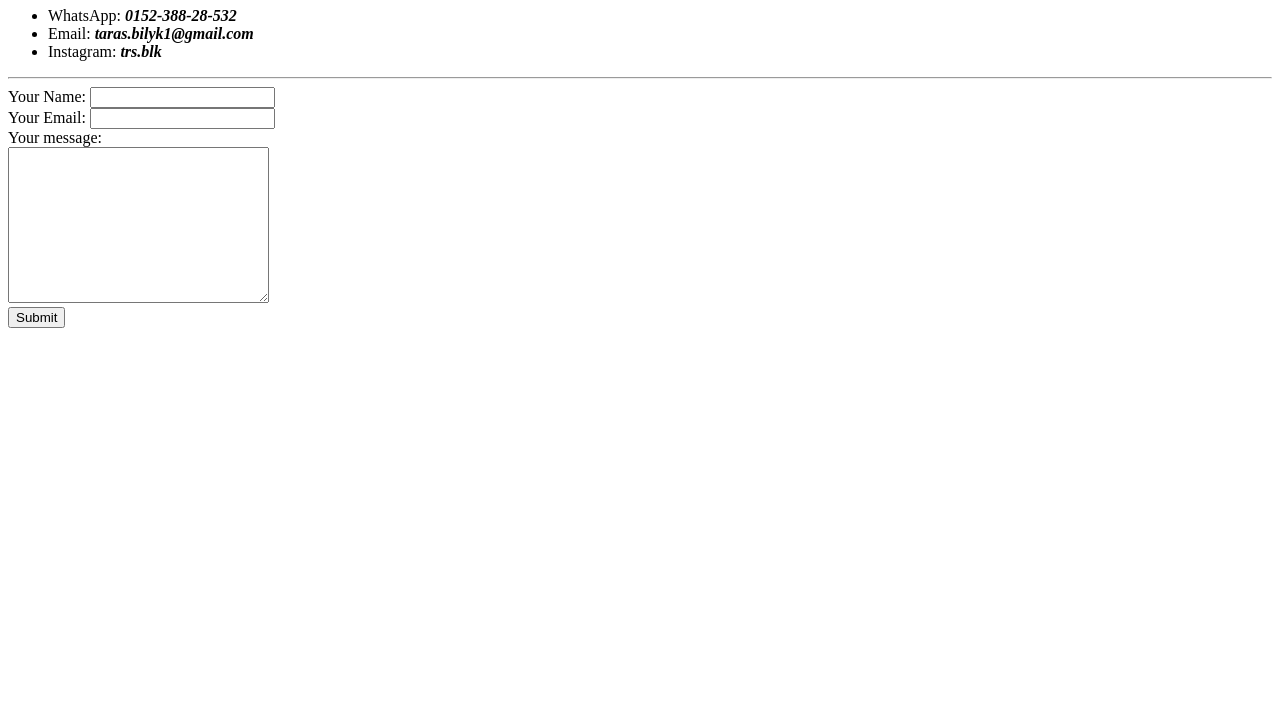
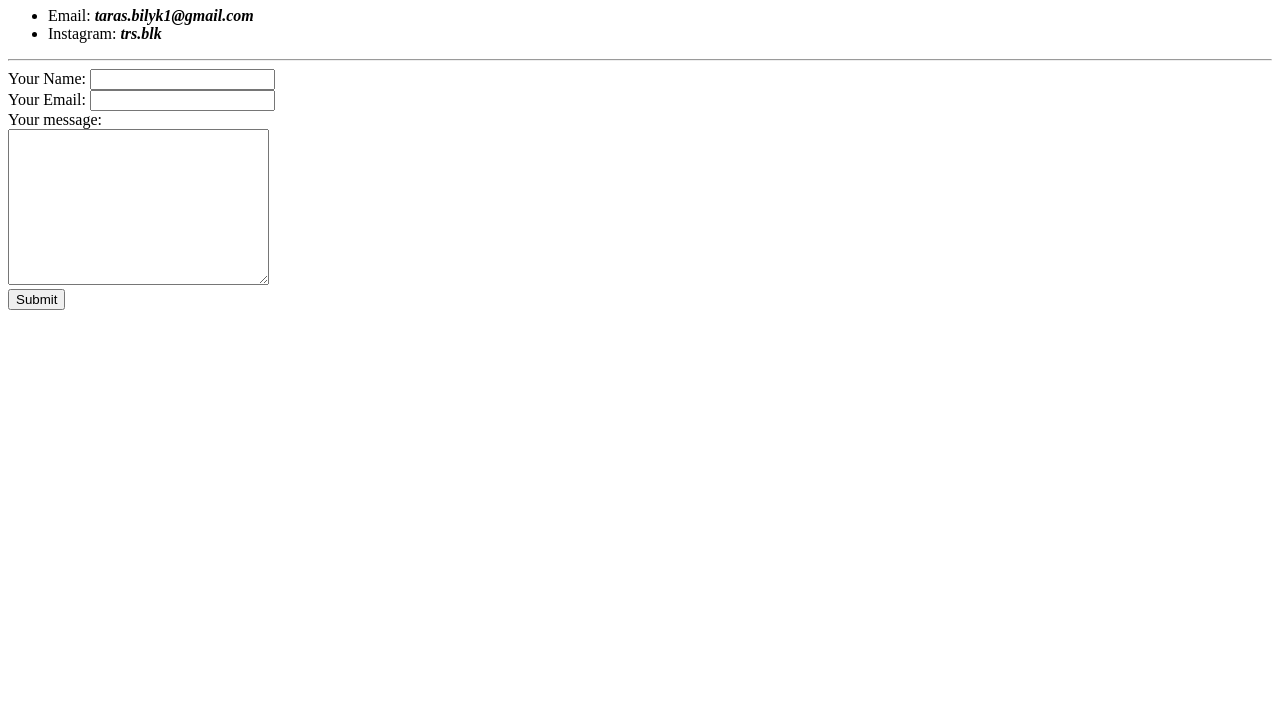
Before and after one commit to trsblk/cv, a plain HTML site: page contact_info.html in a window 1280 px wide. Shown: the part 73-800 px from the top of the page. Drawn offline with Linux system fonts and the light colour scheme.

Commit message:
Add files via upload

```diff
--- a/contact_info.html
+++ b/contact_info.html
@@ -9,9 +9,6 @@
   <body>
     <h1>My contact information:</h1>
     <ul>
-      <li>
-        WhatsApp: <strong><em>0152-388-28-532</em></strong>
-      </li>
       <li>
         Email: <strong><em>taras.bilyk1@gmail.com</em></strong>
       </li>
```
